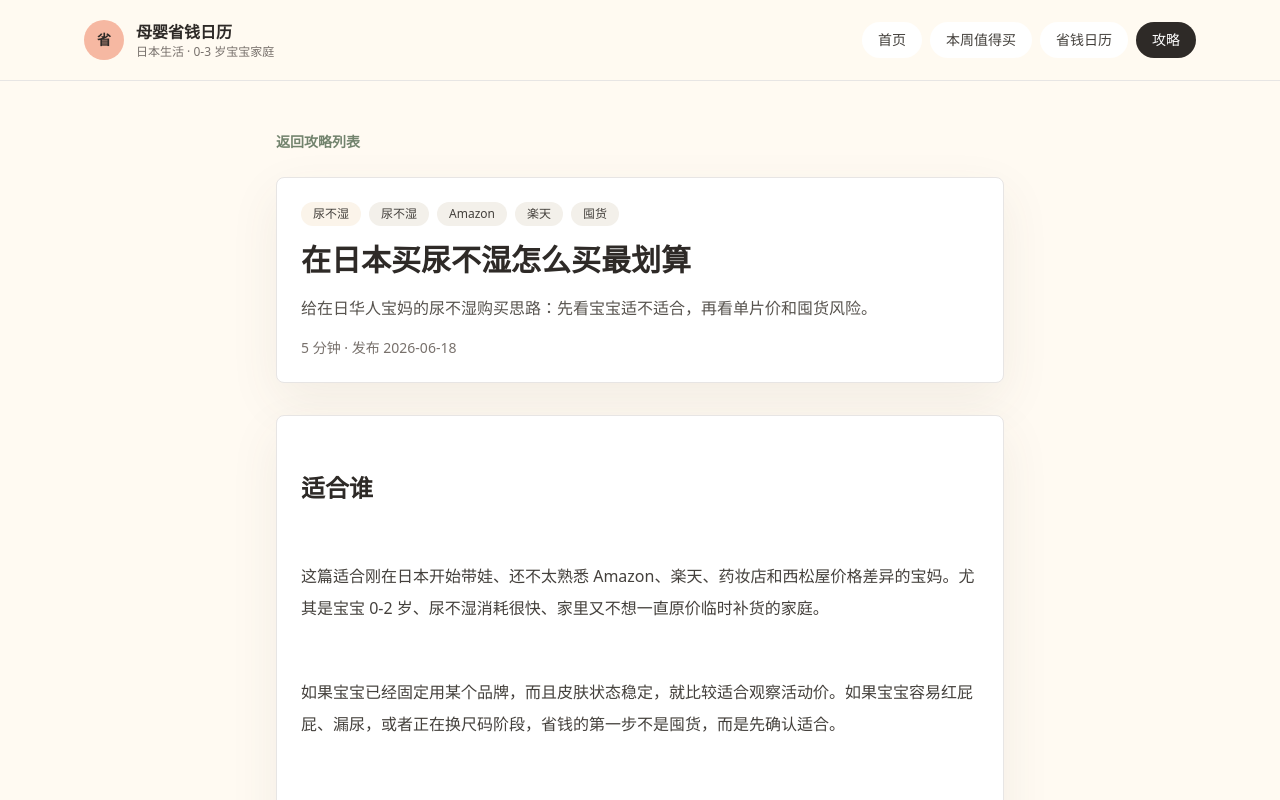
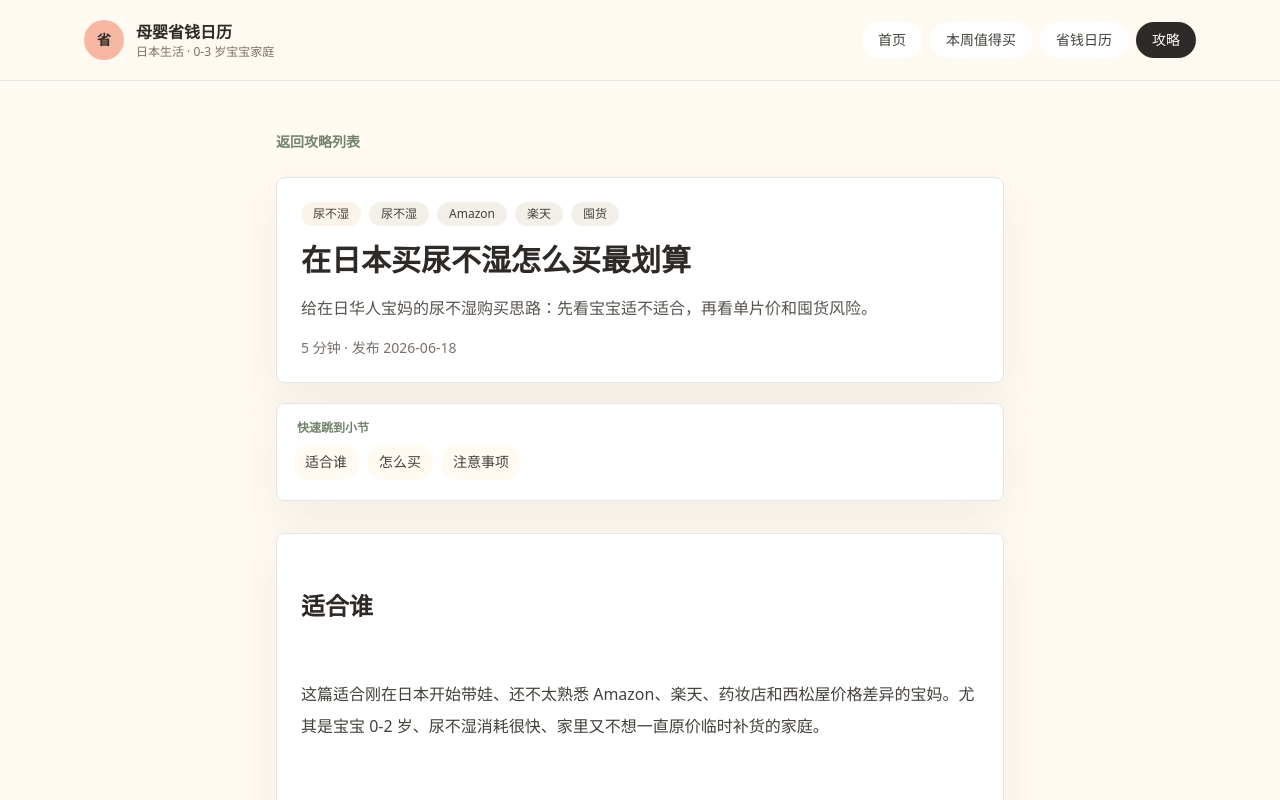
Before and after one commit to fengchuanli/mama-save-jp, a Next.js app: page /guides/buy-diapers-japan in a window 1280 px wide. Shown: the top 800 px of the page. Built offline with nearby package versions, Linux system fonts and the light colour scheme.

Commit message:
优化攻略详情页移动端导航

```diff
--- a/components/MarkdownContent.tsx
+++ b/components/MarkdownContent.tsx
@@ -10,7 +10,11 @@ export function MarkdownContent({ content }: { content: string }) {
 
         if (trimmed.startsWith("## ")) {
           return (
-            <h2 key={index} className="mt-7 text-xl font-semibold text-ink sm:mt-8 sm:text-2xl">
+            <h2
+              key={index}
+              id={`section-${index}`}
+              className="mt-7 scroll-mt-24 text-xl font-semibold text-ink sm:mt-8 sm:text-2xl"
+            >
               {trimmed.replace("## ", "")}
             </h2>
           );
--- a/pages/guides/[slug].tsx
+++ b/pages/guides/[slug].tsx
@@ -45,6 +45,14 @@ export default function GuideDetail({ guide, relatedGuides }: GuideDetailProps)
   const detailTags = guide.tags.length ? guide.tags : [guide.babyAge];
   const primaryTags = detailTags.slice(0, 3);
   const secondaryTags = detailTags.slice(3);
+  const contentLines = guide.content.split("\n");
+  const sectionLinks = contentLines
+    .map((line, index) => ({
+      id: `section-${index}`,
+      title: line.trim().replace("## ", "")
+    }))
+    .filter((section, index) => section.title && contentLines[index].trim().startsWith("## "))
+    .slice(0, 6);
   const articleJsonLd = createArticleJsonLd({
     title: guide.title,
     description: guide.description,
@@ -117,6 +125,25 @@ export default function GuideDetail({ guide, relatedGuides }: GuideDetailProps)
             {guide.readingTime} · 发布 {guide.publishedAt || guide.updatedAt}
           </p>
         </div>
+        {sectionLinks.length > 1 ? (
+          <nav
+            aria-label="攻略小节"
+            className="mt-4 rounded-lg border border-stone-200 bg-white p-3 shadow-soft sm:mt-5 sm:p-4"
+          >
+            <p className="px-1 text-xs font-semibold text-tea">快速跳到小节</p>
+            <div className="no-scrollbar mt-2 flex gap-2 overflow-x-auto pb-1">
+              {sectionLinks.map((section) => (
+                <a
+                  key={section.id}
+                  href={`#${section.id}`}
+                  className="shrink-0 rounded-full bg-cream px-3 py-2 text-sm text-stone-700 transition hover:bg-linen"
+                >
+                  {section.title}
+                </a>
+              ))}
+            </div>
+          </nav>
+        ) : null}
         <div className="prose prose-stone mt-6 max-w-none rounded-lg border border-stone-200 bg-white p-4 shadow-soft sm:mt-8 sm:p-6">
           <MarkdownContent content={guide.content} />
         </div>
```
Also changed, not shown: 1 other file (tests, documents, lock files or other folders).
